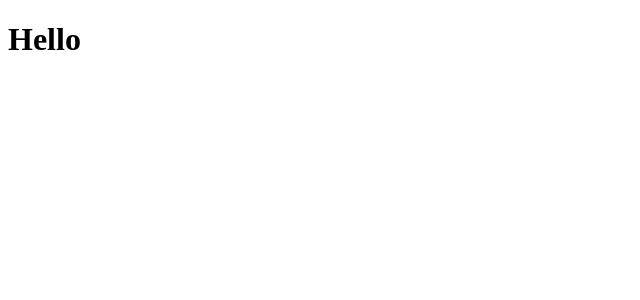
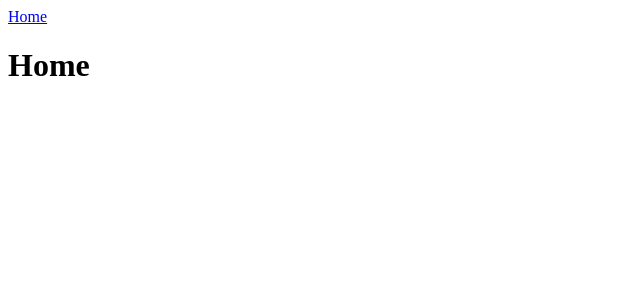
Before and after one commit to UserBRAvo99/questions-and-answers, a React (Create React App) app: page / in a window 1280 px wide. Shown: the top 300 px of the page, without its empty margins (0-640 px from the left). Built offline with nearby package versions, Linux system fonts and the light colour scheme.

Commit message:
home route

```diff
--- a/package.json
+++ b/package.json
@@ -9,6 +9,7 @@
     "@testing-library/user-event": "^13.5.0",
     "react": "^18.2.0",
     "react-dom": "^18.2.0",
+    "react-router-dom": "^6.15.0",
     "react-scripts": "5.0.1",
     "web-vitals": "^2.1.4"
   },
--- a/src/App.js
+++ b/src/App.js
@@ -1,9 +1,16 @@
+import { Link, Route, Routes } from "react-router-dom";
 import "./App.css";
+import Home from "./Home/Home";
 
 function App() {
   return (
-    <div className="App">
-      <h1>Hello</h1>
+    <div>
+      <nav>
+        <Link to="/">Home</Link>
+      </nav>
+      <Routes>
+        <Route path="/" element={<Home />} />
+      </Routes>
     </div>
   );
 }
--- /dev/null
+++ b/src/Home/Home.jsx
@@ -0,0 +1,11 @@
+import React from "react";
+
+function Home() {
+  return (
+    <div>
+      <h1>Home</h1>
+    </div>
+  );
+}
+
+export default Home;
--- a/src/index.js
+++ b/src/index.js
@@ -2,10 +2,13 @@ import React from "react";
 import ReactDOM from "react-dom/client";
 import "./index.css";
 import App from "./App";
+import { BrowserRouter } from "react-router-dom";
 
 const root = ReactDOM.createRoot(document.getElementById("root"));
 root.render(
   <React.StrictMode>
-    <App />
+    <BrowserRouter>
+      <App />
+    </BrowserRouter>
   </React.StrictMode>
 );
```
Also changed, not shown: 1 other file (tests, documents, lock files or other folders).
